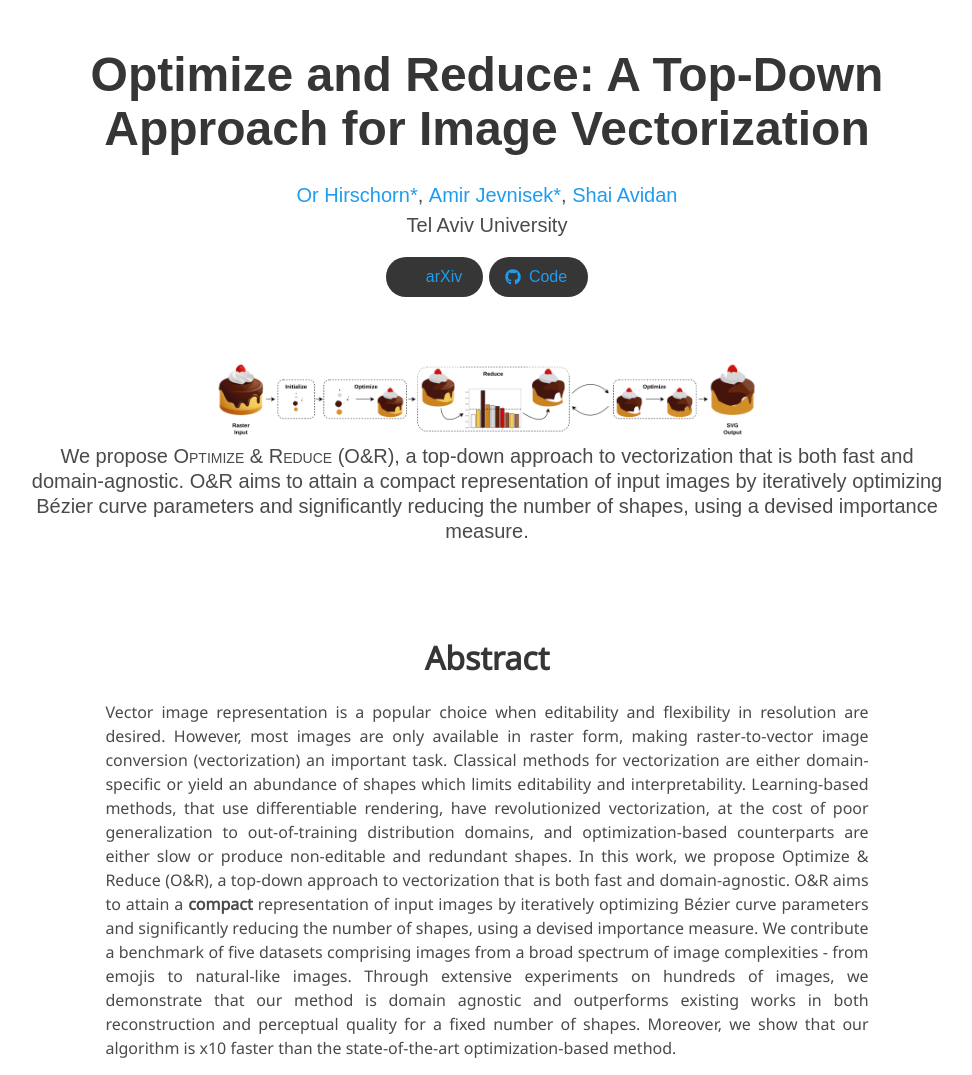
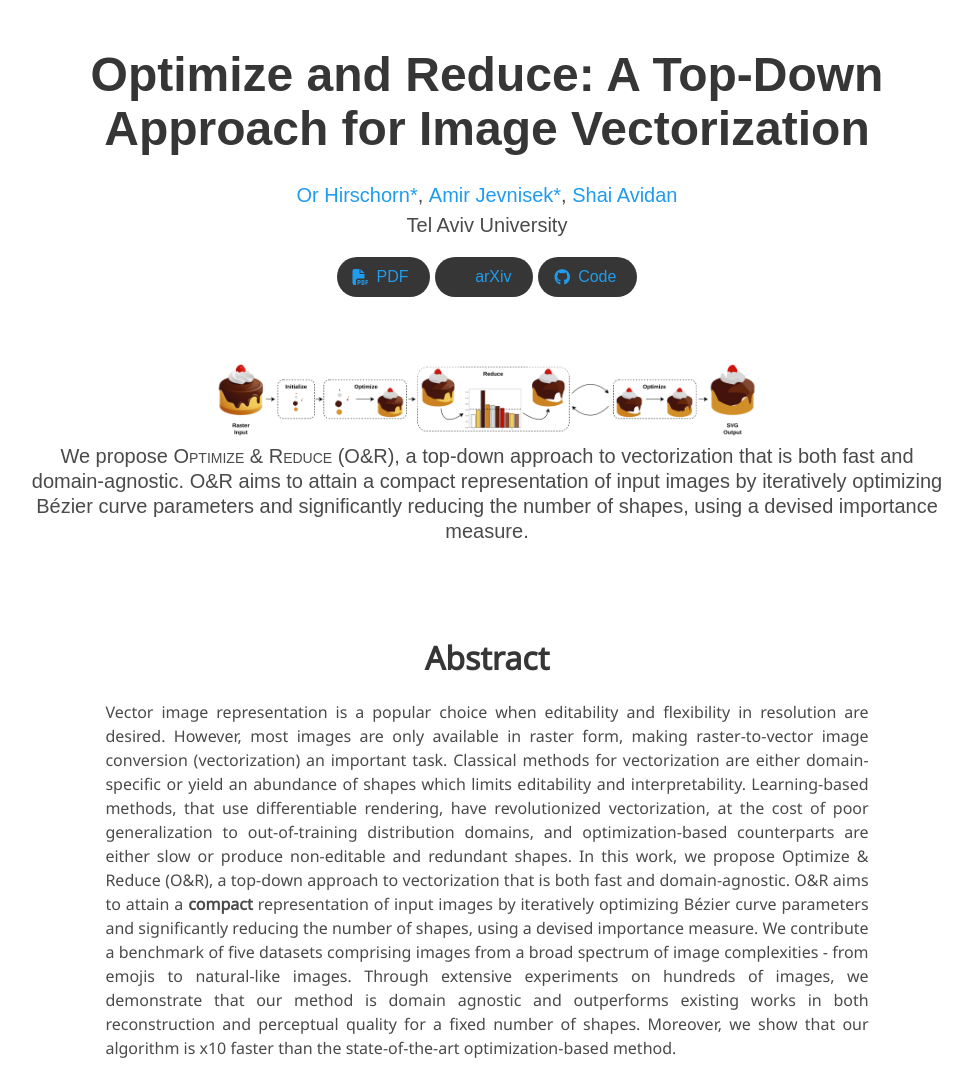
Before and after one commit to ajevnisek/optimize-and-reduce, a plain HTML site: page index.html in a window 1280 px wide. Shown: the top 1075 px of the page, without its empty margins (153-1125 px from the left). Drawn offline with nearby package versions, Linux system fonts and the light colour scheme; some icons are missing; a web font is replaced by a local one.

Commit message:
Initial Web Branch

```diff
--- a/index.html
+++ b/index.html
@@ -62,16 +62,16 @@
 
             <div class="column has-text-centered">
               <div class="publication-links">
-                <!-- PDF Link.
+                <!-- PDF Link.                 -->
+
                 <span class="link-block">
-                  <a href="" class="external-link button is-normal is-rounded is-dark">
+                  <a href="static/paper/paper.pdf" class="external-link button is-normal is-rounded is-dark">
                     <span class="icon">
                       <i class="fas fa-file-pdf"></i>
                     </span>
                     <span>PDF</span>
                   </a>
                 </span>
-                -->
                 <!-- arXiv Link. -->
                 <span class="link-block">
                   <a href="" class="external-link button is-normal is-rounded is-dark">
```
Also changed, not shown: 1 other file.
